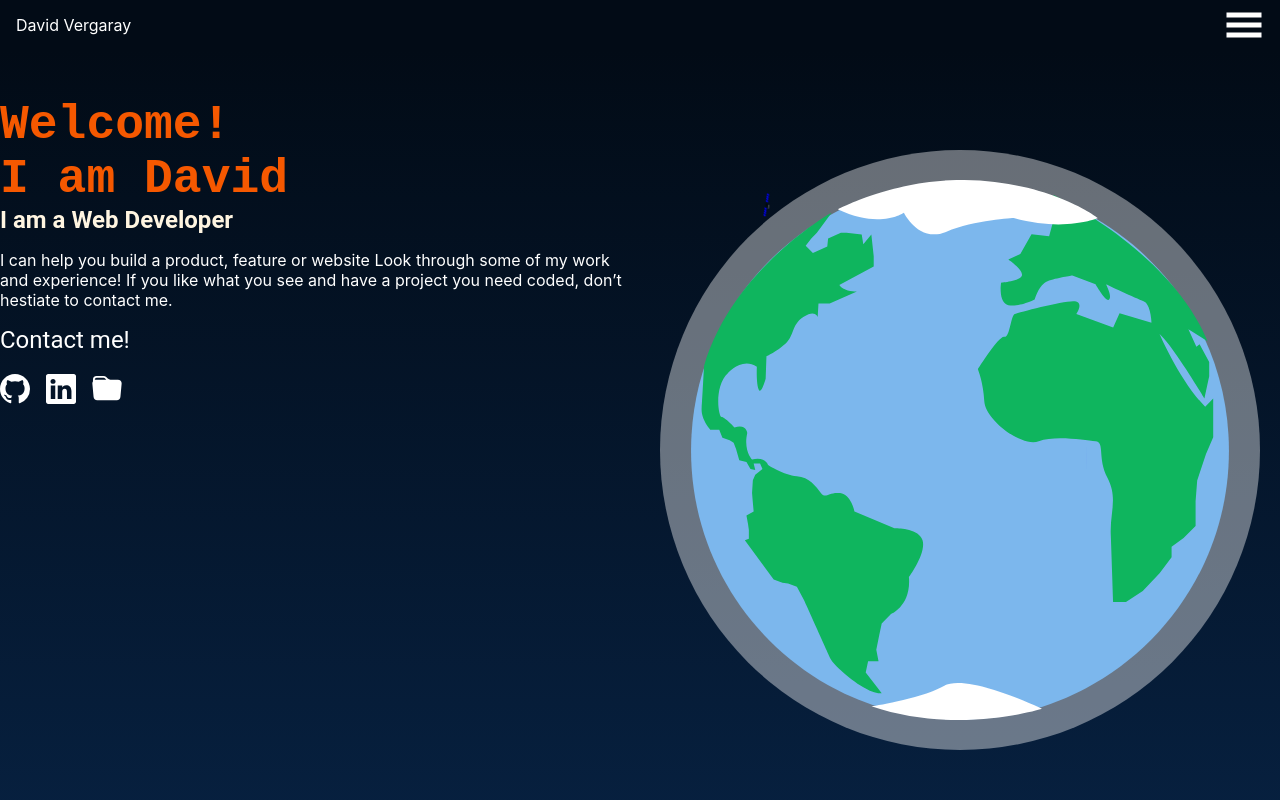
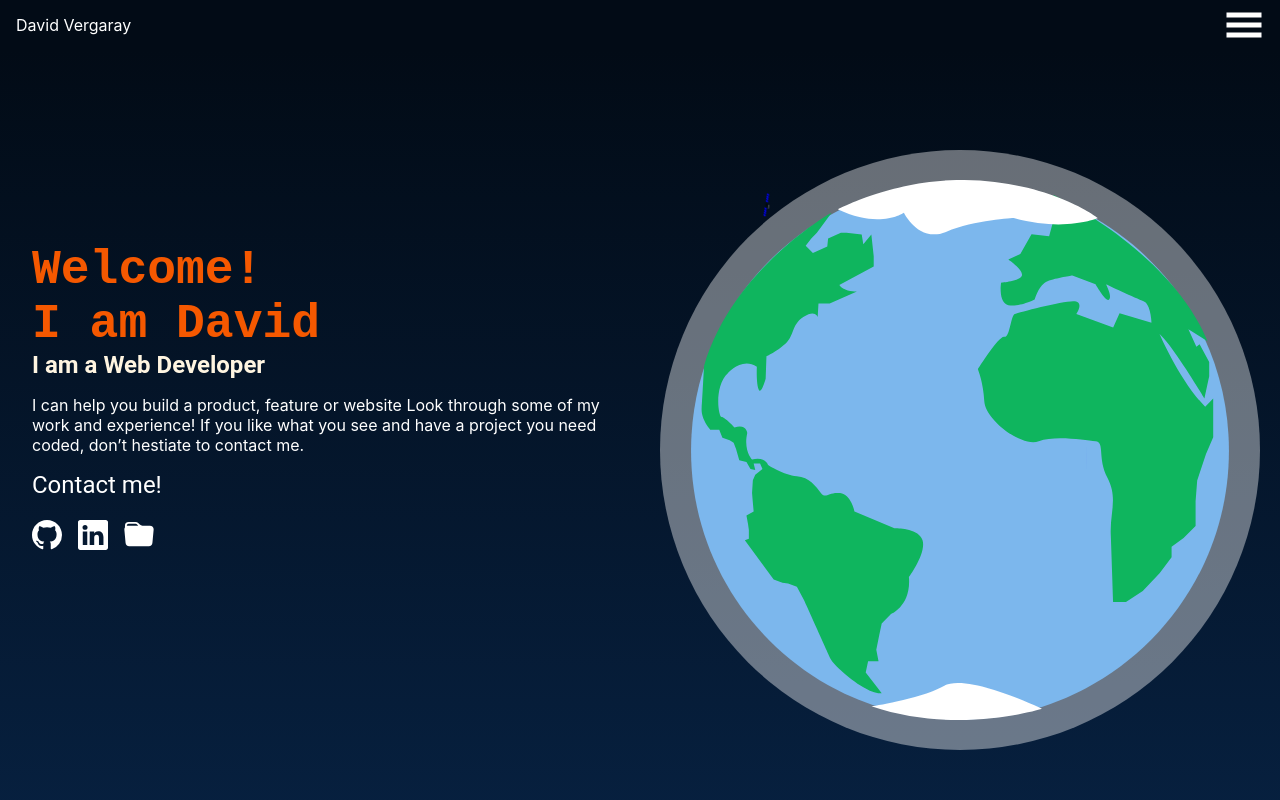
Before and after one commit to Yothu/portfolio, a JavaScript app: page / in a window 1280 px wide. Shown: the top 800 px of the page. Built offline with nearby package versions, Linux system fonts and the light colour scheme; the HTML template or start-up script is replaced by a standard one.

Commit message:
Justify title

```diff
--- a/src/pages/Main/MainPage.js
+++ b/src/pages/Main/MainPage.js
@@ -31,8 +31,8 @@ const FrontContainer = styled.div`
   padding-bottom: 6rem;
   display: flex;
   flex-direction: column;
-  margin: 0.5rem;
-  margin: 3rem 0;
+  justify-content: center;
+  margin: 3rem 2rem;
 `;
 
 const MainPage = () => (
```
